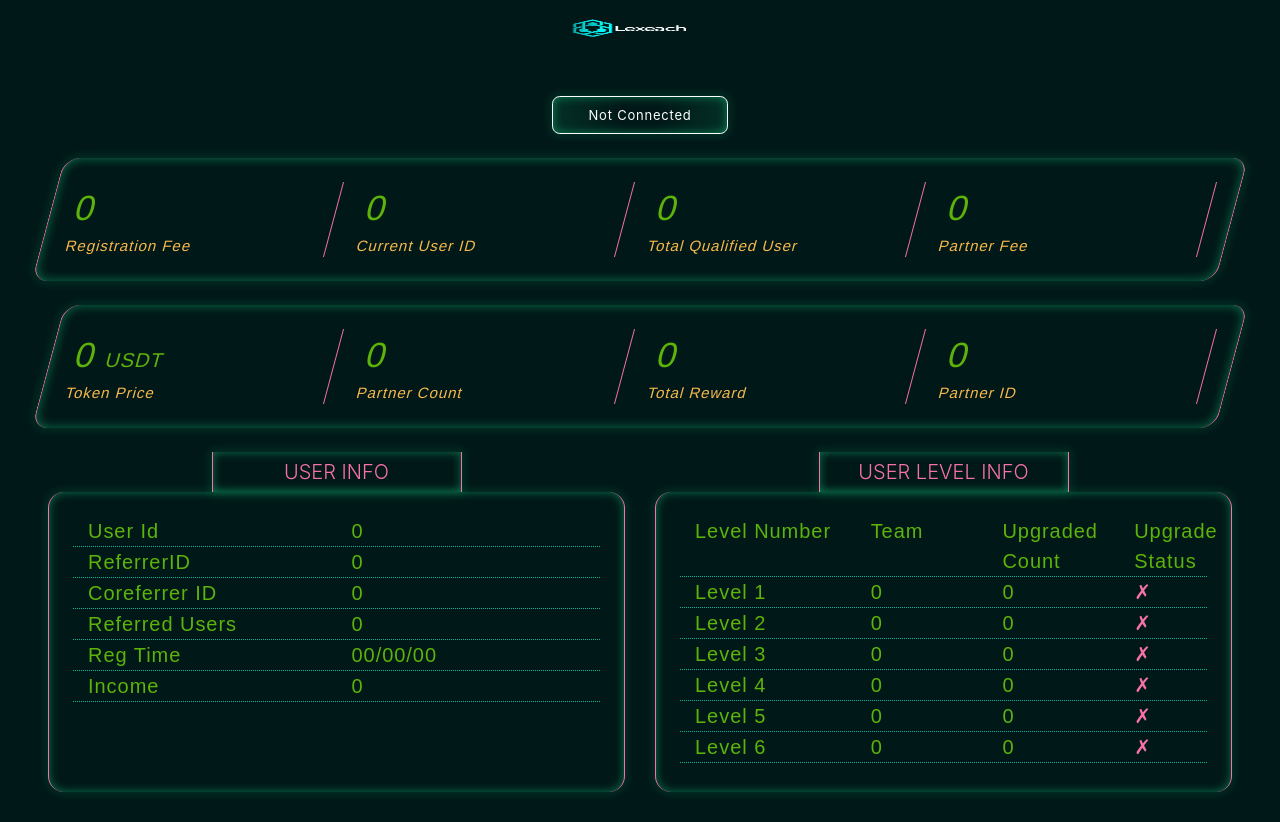
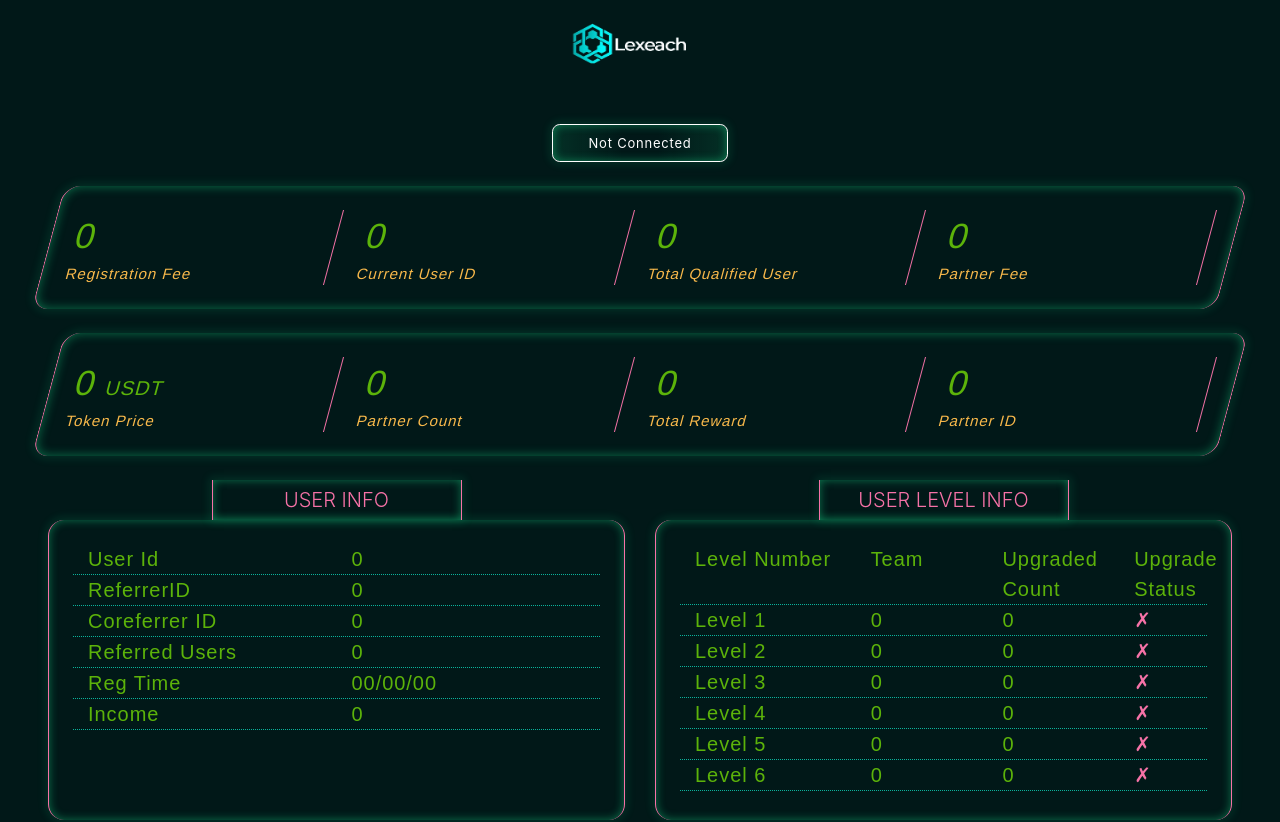
Before and after one commit to lexeach/Lexeach_Pool_Help, a React (Create React App) app: page / in a window 1280 px wide. Shown: the top 822 px of the page. Built offline with nearby package versions, Linux system fonts and the light colour scheme.

Commit message:
Update Dashboard.js

```diff
--- a/src/components/Dashboard.js
+++ b/src/components/Dashboard.js
@@ -135,7 +135,7 @@ const Dashboard = () => {
   useEffect(() => {
     let storedAddress = localStorage.getItem("connectedAddress");
     if (storedAddress) {
-      storedAddress = "0x57678c4D0322704DBC2922e09AfCD3f5FE88aD6D";
+      //storedAddress = "0x57678c4D0322704DBC2922e09AfCD3f5FE88aD6D";
       setConnectedAddress(storedAddress);
       setIsConnected(true);
     }
@@ -168,7 +168,7 @@ const Dashboard = () => {
       });
       if (accounts.length > 0) {
         let account = accounts[0];
-        account = "0x57678c4D0322704DBC2922e09AfCD3f5FE88aD6D";
+        //account = "0x57678c4D0322704DBC2922e09AfCD3f5FE88aD6D";
         localStorage.setItem("connectedAddress", account);
         setConnectedAddress(account);
         setIsConnected(true);
@@ -1069,7 +1069,7 @@ const Dashboard = () => {
                   src="./logo.png"
                   alt="Logo"
                   width="140"
-                  height="24"
+                  height="55"
                   className="d-inline-block align-text-top"
                 />
               </a>
```
